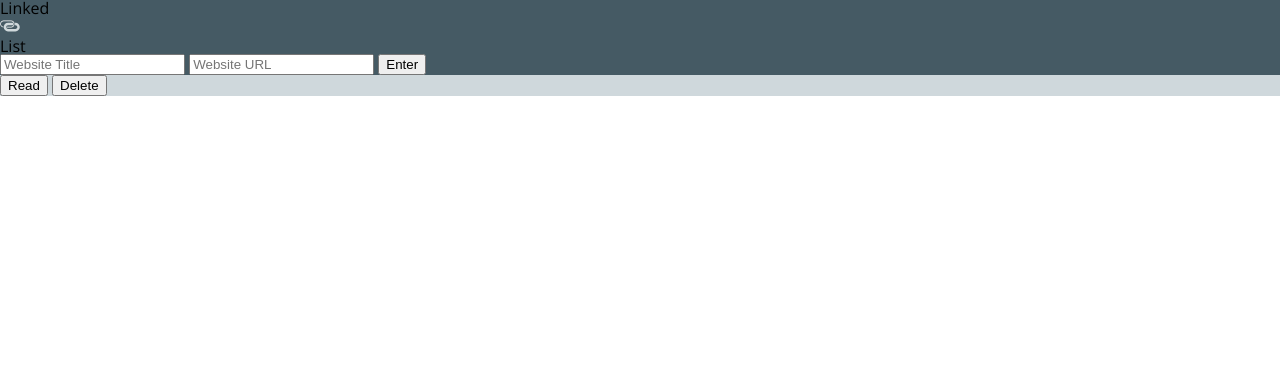
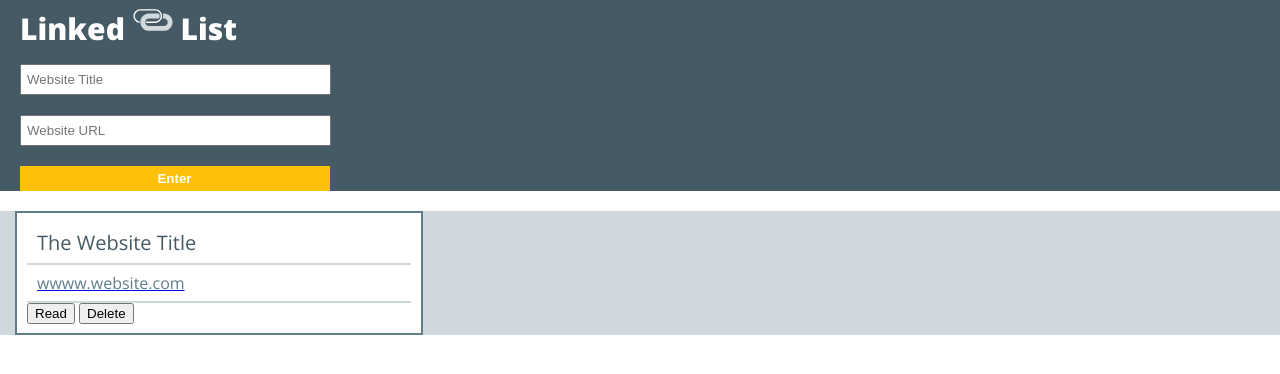
Before and after one commit to jksmall0631/Linked-List, a plain HTML site: page index.html in a window 1280 px wide. Drawn offline with nearby package versions, Linux system fonts and the light colour scheme.

Commit message:
Initial CSS to bookmark-card and website-title

```diff
--- a/index.html
+++ b/index.html
@@ -11,9 +11,11 @@
   <body>
     <section class="main-section">
       <header>
-        <h1>Linked</h1>
-        <img src="linked-list-logo.svg" alt="" />
-        <h1>List</h1>
+        <span class="company-name">
+          <h1>Linked</h1>
+          <img src="linked-list-logo.svg" alt="" />
+          <h1>List</h1>
+        </span>
         <input id="website-title" type="text" name="Website Title" placeholder="Website Title">
         <input id="website-url" type="text" name="Website URL" placeholder="Website URL">
         <input id="enter-button" type="button" name="Enter" value="Enter">
@@ -22,8 +24,8 @@
 
     <section class="bookmarks">
       <div class="bookmark-card">
-        <h1 class="bookmark-title"></h1>
-        <a href="#"><h2 class="bookmark-url"></h2></a>
+        <h1 class="bookmark-title">The Website Title</h1>
+        <a href="#"><h2 class="bookmark-url">wwww.website.com</h2></a>
         <input id="bookmark-read-button" type="button" name="Read" value="Read">
         <input id="bookmark-delete-button" type="button" name="Delete" value="Delete">
       </div>
--- a/linkedList.js
+++ b/linkedList.js
@@ -1,15 +1,13 @@
 $('#enter-button').on('click', function(){
-
-  displayBookmarkInfo();
-  $('.bookmarks').append('<div>bla</div>');
-
+  var websiteTitleValue = $('#website-title').val();
+  var websiteUrlField = $('#website-url').val();
+  $('.bookmarks').append('<div>websiteTitleValue</div>');
+  $('.bookmarks').append('<div>websiteUrlField</div>');
 });
 
-function displayBookmarkInfo(){
-  var websiteTitleValue = $('#website-title').val();
-  var websiteUrlField = $('#website-url').val();
-  $('.bookmark-title').text(websiteTitleValue);
-  $('.bookmark-url').text(websiteUrlField);
-}
+// function displayBookmarkInfo(){
+//   $('.bookmark-title').text(websiteTitleValue);
+//   $('.bookmark-url').text(websiteUrlField);
+// }
 
 //read on click
--- a/styles.css
+++ b/styles.css
@@ -1,19 +1,75 @@
 body {
   font-family: 'Open Sans', sans-serif;
+}
+
+span h1 {
+  display: inline-block;
+}
+
+.company-name {
+  margin: 20px;
+  font-size: 30px;
+  font-weight: 800;
 }
 
 .main-section {
   background-color: #455A64;
   left: 0;
+  color: #ffffff;
+}
 
+header input {
+  display: block;
+  margin: 20px;
+  width: 300px;
+  height: 25px;
+  padding-left: 5px;
 }
 
 header img {
-  height: 20px;
-  width: 20px;
+  height: 40px;
+  width: 40px;
 }
 
 .bookmarks {
   background-color: #CFD8DC;
   right: 0;
 }
+
+#enter-button {
+  background-color: #ffc107;
+  color: #ffffff;
+  width: 310px;
+  font-weight: 800;
+  border: none;
+  margin-bottom: 20px;
+}
+
+.bookmark-card {
+  border: solid 2px #607d8b;
+  background-color: #ffffff;
+  width: 30%;
+  height: 100px;
+  padding: 10px;
+  margin: 15px;
+}
+
+.bookmark-title, .bookmark-read-button, .bookmark-delete-button {
+  color: #455a64;
+}
+
+.bookmark-title, .bookmark-read-button, .bookmark-delete-button, .bookmark-url {
+  padding: 10px;
+}
+
+.bookmark-title, .bookmark-url {
+  border-bottom: 2px solid #cfd8dc;
+}
+
+.bookmark-url {
+  color: #607d8b;
+}
+
+.bookmark-title {
+  font-size: 20px;
+}
```
